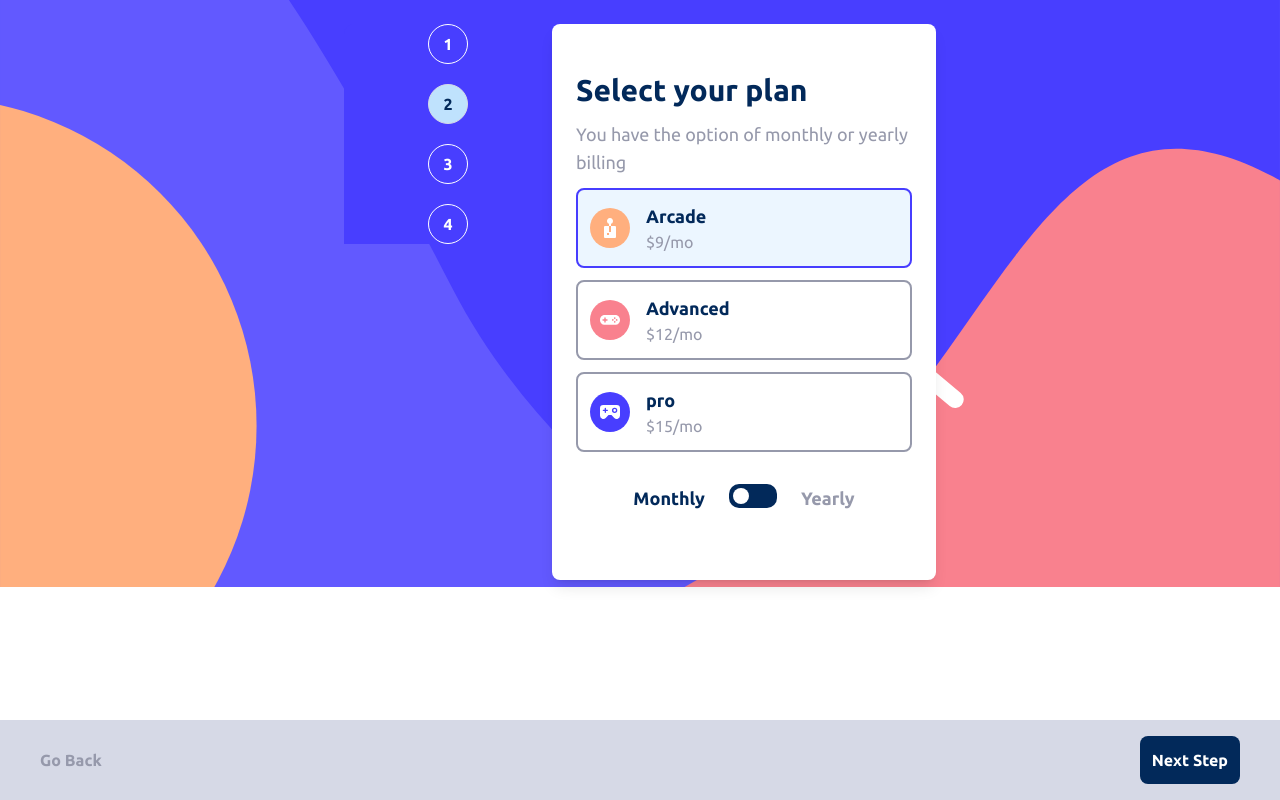
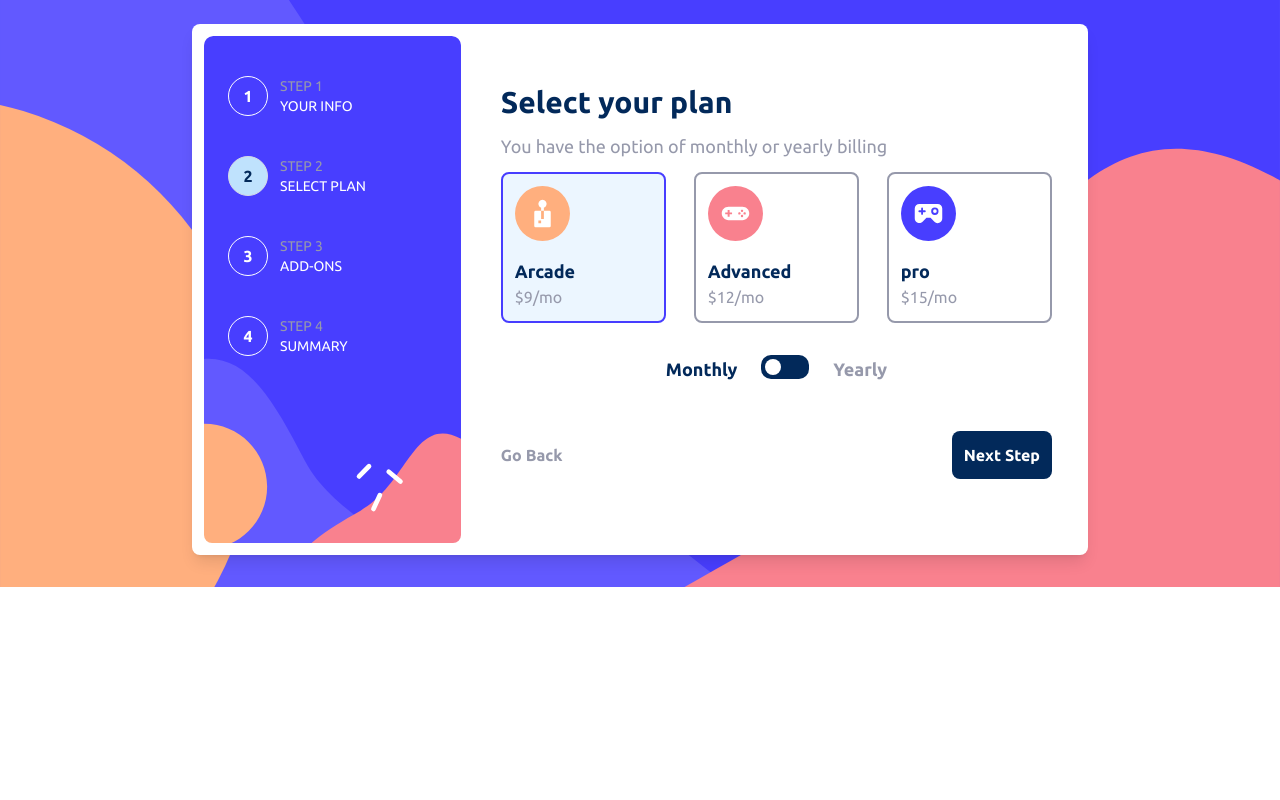
Before and after one commit to AhmedElgafy/multi-step-form-Next, a Next.js app: page / in a window 1280 px wide. Both pictures are taken after a click on the element "Next Step". Built offline with nearby package versions, Linux system fonts and the light colour scheme; a web font is replaced by a local one.

Commit message:
16/8/2023

```diff
--- a/src/app/comps/personal_info.tsx
+++ b/src/app/comps/personal_info.tsx
@@ -11,21 +11,18 @@ import { SomeContext } from "../page";
 import { setConfig } from "next/config";
 const data = personalInfo;
 
-export default function PersonalInfo({ validation }: any) {
+export default function PersonalInfo({ nameRef }: any) {
   const { isPattern, setIsPattern } = useContext(SomeContext);
   // const [name, setName] = useState<string | undefined>(undefined);
   const checkEmail = (e: ChangeEvent<HTMLInputElement>) => {
     const pattern = /[a-z0-9._%+-]+@[a-z0-9.-]+\.[a-z]{2,}$/;
-    validation.setEmail(pattern.test(e.target.value));
   };
   const checkPhoneNum = (e: ChangeEvent<HTMLInputElement>) => {
     const pattern = /^[\+]?[(]?[0-9]{3}[)]?[-\s\.]?[0-9]{3}[-\s\.]?[0-9]{4,6}$/;
-    validation.setPhoneNum(pattern.test(e.target.value));
   };
   const checkName = (e: ChangeEvent<HTMLInputElement>) => {
     const pattern = /^[a-z ,.'-]+$/i;
-    validation.setName(pattern.test(e.target.value));
-    // setName(pattern.test(e.target.value));
+    nameRef.current = e.target.value;
   };
   return (
     <>
@@ -37,6 +34,7 @@ export default function PersonalInfo({ validation }: any) {
         </label>
         <input
           type="text"
+          // ref={nameRef}
           onChange={(e) => checkName(e)}
           name="Name"
           id=""
--- a/src/app/comps/plans.tsx
+++ b/src/app/comps/plans.tsx
@@ -21,6 +21,7 @@ export default function Plans() {
         {data.title}
       </h1>
       <p className=" disc">{data.disc}</p>
+      <div className="flex flex-col gap-3 md:flex-row md:justify-between">
         {data.option.map((ele) => (
           <>
             <div
@@ -29,17 +30,21 @@ export default function Plans() {
                 selectedPlan == ele[4]
                   ? "border-Purplish-blue bg-Light-blue bg-opacity-30"
                   : "border-Cool-gray"
-            } flex rounded-lg gap-4 p-3 align-top border-Cool-gray`}
+              } flex rounded-lg md:flex-col md:w-[30%]  gap-4 p-3 align-top border-Cool-gray`}
               onClick={(e) => handelClickOns(ele[4])}
             >
               <img
-              className={`block ${planPeriod == "y" ? "self-start" : null}`}
+                className={`md:w-[40%] block ${
+                  planPeriod == "y" ? "self-start" : null
+                }`}
                 key={ele[4]}
                 src={ele[3]}
                 alt=""
               />
               <div>
-              <h1 className=" font-bold text-Marine-blue text-lg">{ele[0]}</h1>
+                <h1 className=" font-bold text-Marine-blue text-lg">
+                  {ele[0]}
+                </h1>
                 <p className="text-Cool-gray">
                   {planPeriod == "m" ? ele[1] : ele[2]}
                 </p>
@@ -50,6 +55,7 @@ export default function Plans() {
             </div>
           </>
         ))}
+      </div>
       <div className="flex gap-6 my-5 justify-center">
         <h1
           onClick={() => setPlanPeriod("m")}
--- a/src/app/page.tsx
+++ b/src/app/page.tsx
@@ -1,6 +1,6 @@
 "use client";
 import PersonalInfo from "./comps/personal_info";
-import { useState, createContext, useContext } from "react";
+import { useState, createContext, useContext, useRef } from "react";
 import Plans from "./comps/plans";
 import AddOns from "./comps/addOns";
 import FinishingUp from "./comps/finishingUp";
@@ -15,6 +15,12 @@ interface CirclesType {
 }
 
 export const SomeContext = createContext<any>({});
+const stepsDate = [
+  ["STEP 1", "YOUR INFO"],
+  ["STEP 2", "SELECT PLAN"],
+  ["STEP 3", "ADD-ONS"],
+  ["STEP 4", "SUMMARY"],
+];
 const Circles = ({ num, selectedBtn, setSelectedBtn }: CirclesType) => {
   // console.log(keys);
   return (
@@ -35,7 +41,7 @@ const Circles = ({ num, selectedBtn, setSelectedBtn }: CirclesType) => {
 export default function Home() {
   const [selectedBtn, setSelectedBtn] = useState(1);
 
-  const Routes = ({ validation }: any) => {
+  const Routes = ({ nameRef }: any) => {
     switch (selectedBtn) {
       case 2:
         return <Plans key={crypto.randomUUID()} />;
@@ -53,51 +59,39 @@ export default function Home() {
       case 5:
         return <ThankYou key={crypto.randomUUID()} />;
       default:
-        return (
-          <PersonalInfo validation={validation} key={crypto.randomUUID()} />
-        );
+        return <PersonalInfo nameRef={nameRef} key={crypto.randomUUID()} />;
     }
   };
-  // console.log(crypto.randomUUID());
-  const checkInputs = () => {};
-  const validation = {
-    name: false,
-    setName(value: boolean) {
-      this.name = value;
-    },
-    email: false,
-    setEmail(value: boolean) {
-      this.name = value;
-    },
-    phoneNum: false,
-    setPhoneNum(value: boolean) {
-      this.name = value;
-    },
-    allValidate() {
-      return this.name && this.phoneNum && this.email;
-    },
-  };
+  const nameRef = useRef(0);
+
   return (
     <>
-      <main className="relative font-ubuntu md:mx-5 h-full flex flex-col md:flex-row  mt-6 gap-4 md:gap-0 justify-center md:items-start items-center">
+      <main className="relative md:h-[80%] font-ubuntu md:justify-between md:shadow-lg md:p-3 md:flex-row  md:bg-White md:mx-auto md:w-[70%] md:rounded-lg md:items-stretch  flex flex-col   mt-6 gap-4  justify-center  items-center">
         <SomeContext.Provider value={useGlobalHook()}>
-          <div className=" flex gap-5 my-5 md:my-0 md:flex-col md:bg-[url('/bg-sidebar-desktop.svg')] md:h-[10%] md:w-52 text-White items-center justify-center">
+          <div className=" flex md:items-start md:pl-6 md:pt-10 md:gap-10 md:justify-start gap-5 my-5 md:flex-col md:w-[30%] md:rounded-lg md:bg-[url('/bg-sidebar-desktop.svg')] md:bg-cover md:bg-no-repeat text-White md:my-0 items-center justify-center">
             {[1, 2, 3, 4].map((ele) => (
+              <div className="flex gap-3">
                 <Circles
                   key={crypto.randomUUID()}
                   selectedBtn={selectedBtn}
                   setSelectedBtn={setSelectedBtn}
                   num={ele}
                 />
+                <div className="hidden md:block">
+                  <h1 className="text-Cool-gray text-sm">
+                    {stepsDate[ele - 1][0]}
+                  </h1>
+                  <h1 className="text-sm">{stepsDate[ele - 1][1]}</h1>
+                </div>
+              </div>
             ))}
           </div>
-          <div className="flex flex-col shadow-lg bg-White w-96 py-12 p-6  gap-3 rounded-lg">
-            {<Routes validation={validation} />}
-          </div>
+          <div className="flex flex-col md:shadow-none md:w-[70%] shadow-lg bg-White w-96 py-12 p-6  gap-3 rounded-lg">
+            {<Routes nameRef={nameRef} />}
             {/* next ------- goback comp */}
             {selectedBtn != 5 && (
               <div
-              className={`fixed bottom-0 bg-Light-gray w-full flex ${
+                className={`fixed left-0 bottom-0 md:static md:px-0 md:bg-White md:w-auto  bg-Light-gray w-full flex ${
                   selectedBtn != 1 ? "justify-between" : "justify-end"
                 } py-4 content-center px-10`}
               >
@@ -113,6 +107,7 @@ export default function Home() {
                 ) : null}
                 <h1
                   onClick={() => {
+                    console.log(nameRef.current);
                     setSelectedBtn((e: number) => {
                       e = (e + 1) % 6;
                       if (e == 0) e = 1;
@@ -125,6 +120,7 @@ export default function Home() {
                 </h1>
               </div>
             )}
+          </div>
         </SomeContext.Provider>
       </main>
     </>
```
Lines whose indentation alone changed are shown as unchanged.
